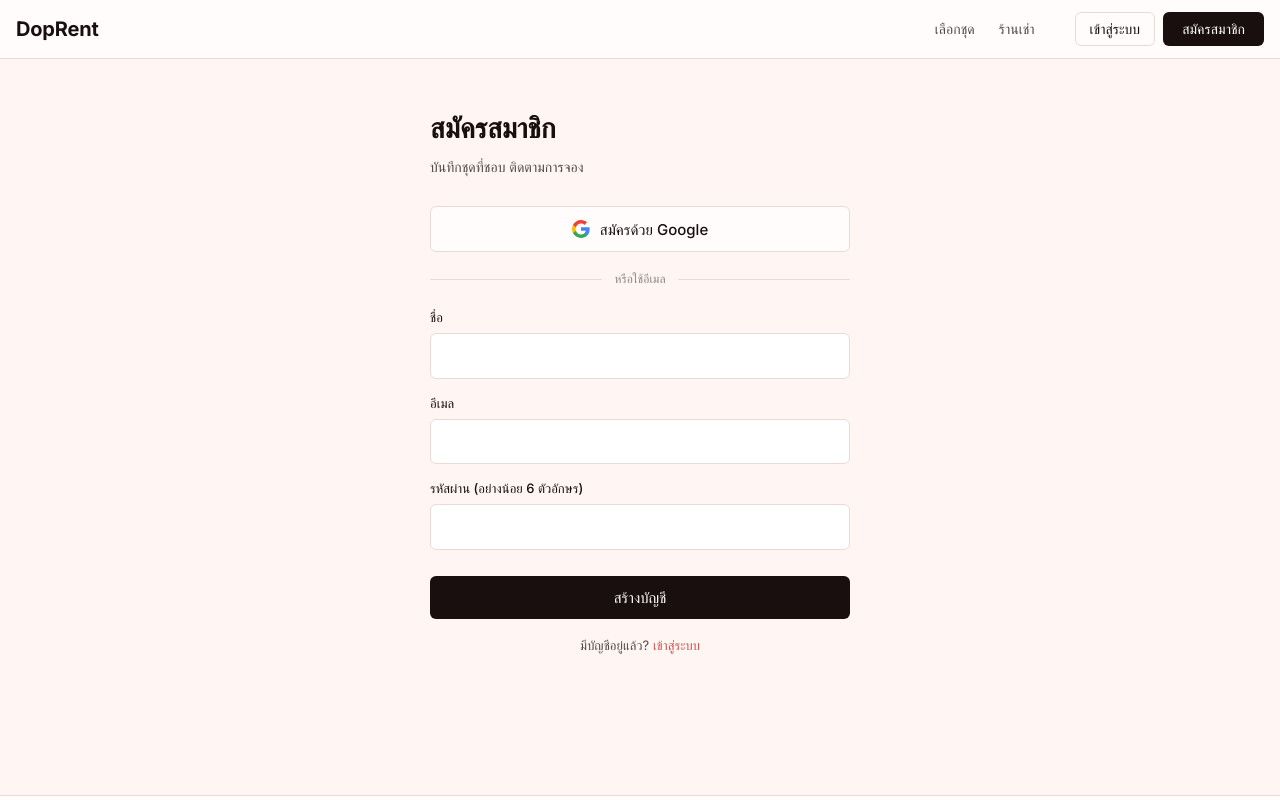
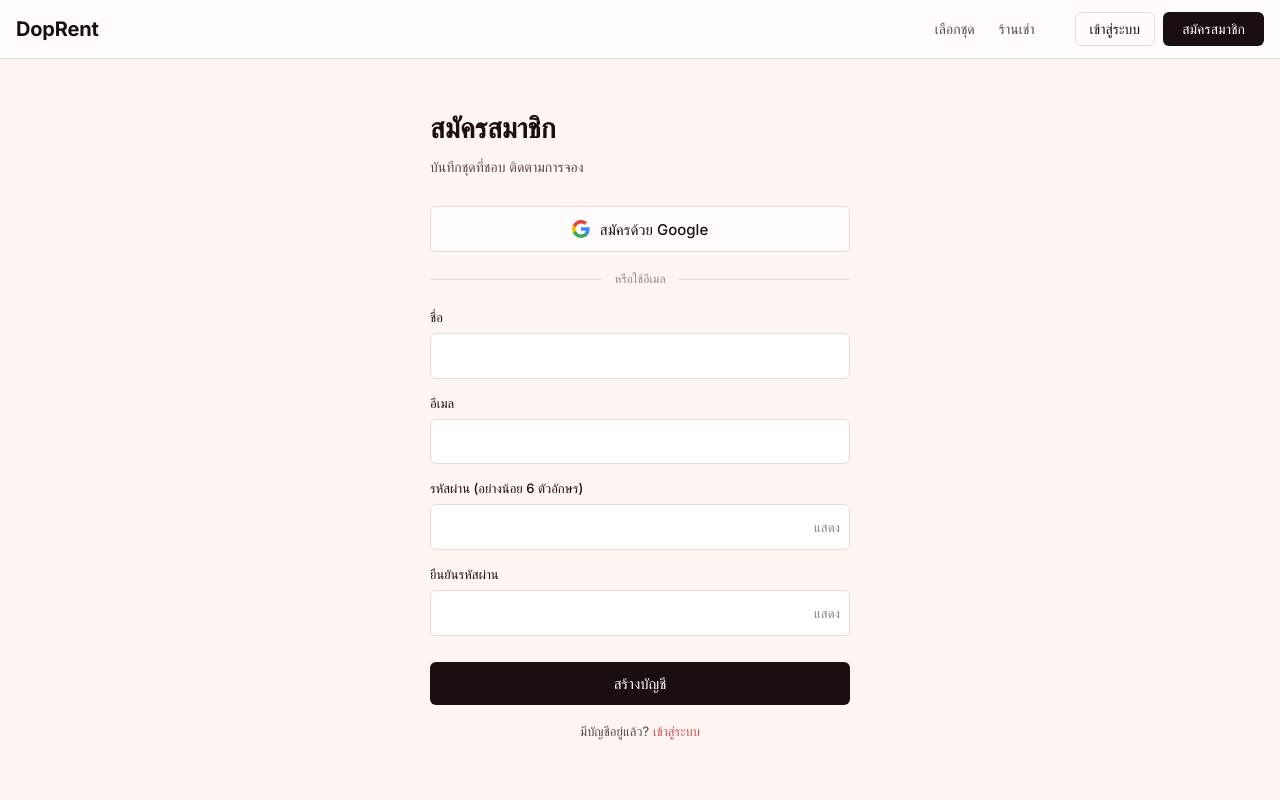
Before and after one commit to Merppppp/doprent-mvp, a Next.js app: page /signup in a window 1280 px wide. Shown: the top 800 px of the page. Built offline with nearby package versions, Linux system fonts and the light colour scheme; no server answers; a web font is replaced by a local one.

Commit message:
feat: add confirm password box and show password button(icon)

```diff
--- a/app/login/page.tsx
+++ b/app/login/page.tsx
@@ -13,6 +13,7 @@ export default function LoginPage() {
 
   const [email, setEmail] = useState("");
   const [password, setPassword] = useState("");
+  const [showPassword, setShowPassword] = useState(false);
   const [error, setError] = useState<string | null>(null);
   const [loading, setLoading] = useState(false);
   // Set true when Supabase responds with "Email not confirmed" — UI then
@@ -221,6 +222,9 @@ export default function LoginPage() {
           value={password}
           onChange={setPassword}
           required
+          showToggle
+          showPassword={showPassword}
+          onToggleShowPassword={() => setShowPassword((prev) => !prev)}
         />
         <button
           type="submit"
@@ -251,31 +255,61 @@ function Field({
   value,
   onChange,
   required,
+  showToggle,
+  showPassword,
+  onToggleShowPassword,
 }: {
   label: string;
   type: string;
   value: string;
   onChange: (v: string) => void;
   required?: boolean;
+  showToggle?: boolean;
+  showPassword?: boolean;
+  onToggleShowPassword?: () => void;
 }) {
+  const actualType = showToggle && type === "password" ? (showPassword ? "text" : "password") : type;
+
   return (
     <div style={{ marginBottom: 14 }}>
       <label style={{ display: "block", fontSize: 13, fontWeight: 500, marginBottom: 6 }}>
         {label}
       </label>
+      <div style={{ position: "relative" }}>
         <input
-        type={type}
+          type={actualType}
           value={value}
           onChange={(e) => onChange(e.target.value)}
           required={required}
           style={{
             width: "100%",
-          padding: "11px 14px",
+            padding: showToggle ? "11px 44px 11px 14px" : "11px 14px",
             border: "1px solid var(--line)",
             borderRadius: 6,
             fontSize: 14,
           }}
         />
+        {showToggle ? (
+          <button
+            type="button"
+            onClick={onToggleShowPassword}
+            style={{
+              position: "absolute",
+              top: "50%",
+              right: 10,
+              transform: "translateY(-50%)",
+              background: "none",
+              border: "none",
+              color: "var(--ink-3)",
+              fontSize: 13,
+              cursor: "pointer",
+              padding: 0,
+            }}
+          >
+            {showPassword ? "ซ่อน" : "แสดง"}
+          </button>
+        ) : null}
+      </div>
     </div>
   );
 }
--- a/app/signup/page.tsx
+++ b/app/signup/page.tsx
@@ -13,6 +13,8 @@ export default function SignupPage() {
   const [fullName, setFullName] = useState("");
   const [email, setEmail] = useState("");
   const [password, setPassword] = useState("");
+  const [confirmPassword, setConfirmPassword] = useState("");
+  const [showPassword, setShowPassword] = useState(false);
   const [error, setError] = useState<string | null>(null);
   const [loading, setLoading] = useState(false);
   // After successful signup when email confirmation is ON, we show a
@@ -33,6 +35,10 @@ export default function SignupPage() {
     }
     if (password.length < 6) {
       setError("รหัสผ่านต้องอย่างน้อย 6 ตัวอักษร");
+      return;
+    }
+    if (password !== confirmPassword) {
+      setError("รหัสผ่านทั้งสองช่องไม่ตรงกัน");
       return;
     }
     setLoading(true);
@@ -239,6 +245,20 @@ export default function SignupPage() {
           onChange={setPassword}
           required
           minLength={6}
+          showToggle
+          showPassword={showPassword}
+          onToggleShowPassword={() => setShowPassword((prev) => !prev)}
+        />
+        <Field
+          label="ยืนยันรหัสผ่าน"
+          type="password"
+          value={confirmPassword}
+          onChange={setConfirmPassword}
+          required
+          minLength={6}
+          showToggle
+          showPassword={showPassword}
+          onToggleShowPassword={() => setShowPassword((prev) => !prev)}
         />
         <button
           type="submit"
@@ -270,6 +290,9 @@ function Field({
   onChange,
   required,
   minLength,
+  showToggle,
+  showPassword,
+  onToggleShowPassword,
 }: {
   label: string;
   type: string;
@@ -277,26 +300,53 @@ function Field({
   onChange: (v: string) => void;
   required?: boolean;
   minLength?: number;
+  showToggle?: boolean;
+  showPassword?: boolean;
+  onToggleShowPassword?: () => void;
 }) {
+  const actualType = showToggle && type === "password" ? (showPassword ? "text" : "password") : type;
+
   return (
     <div style={{ marginBottom: 14 }}>
       <label style={{ display: "block", fontSize: 13, fontWeight: 500, marginBottom: 6 }}>
         {label}
       </label>
+      <div style={{ position: "relative" }}>
         <input
-        type={type}
+          type={actualType}
           value={value}
           onChange={(e) => onChange(e.target.value)}
           required={required}
           minLength={minLength}
           style={{
             width: "100%",
-          padding: "11px 14px",
+            padding: showToggle ? "11px 44px 11px 14px" : "11px 14px",
             border: "1px solid var(--line)",
             borderRadius: 6,
             fontSize: 14,
           }}
         />
+        {showToggle ? (
+          <button
+            type="button"
+            onClick={onToggleShowPassword}
+            style={{
+              position: "absolute",
+              top: "50%",
+              right: 10,
+              transform: "translateY(-50%)",
+              background: "none",
+              border: "none",
+              color: "var(--ink-3)",
+              fontSize: 13,
+              cursor: "pointer",
+              padding: 0,
+            }}
+          >
+            {showPassword ? "ซ่อน" : "แสดง"}
+          </button>
+        ) : null}
+      </div>
     </div>
   );
 }
```
Lines whose indentation alone changed are shown as unchanged.
